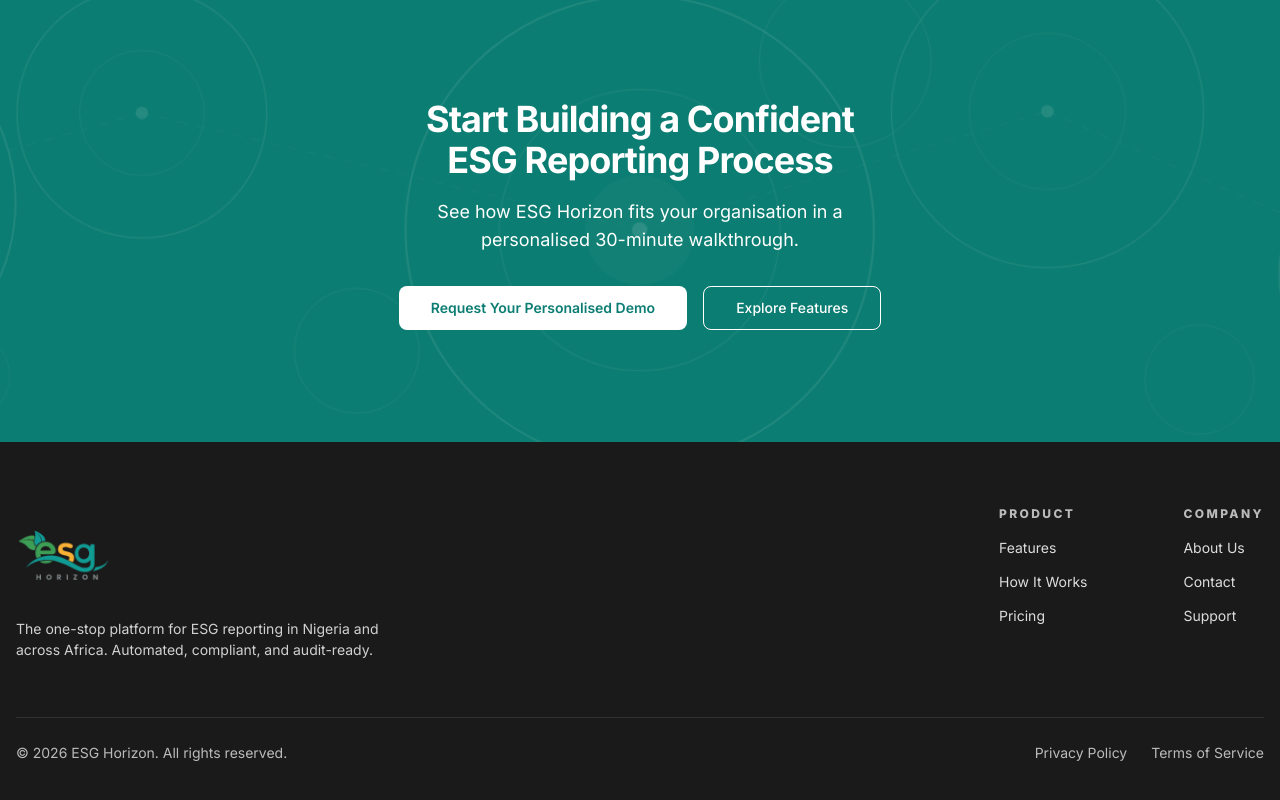
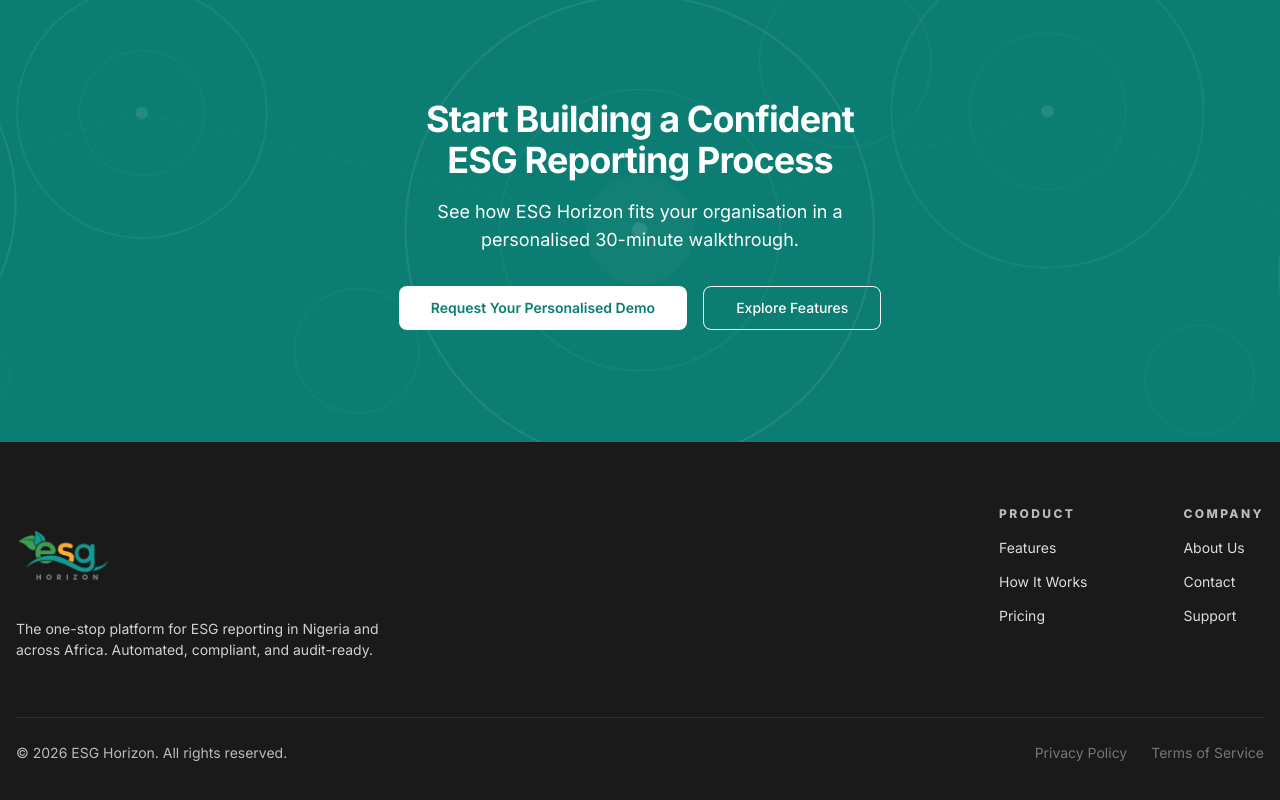
Before and after one commit to Teasoo-Holding/marketing-landing-page, a Next.js app: page / in a window 1280 px wide. Shown: the part 2871-3671 px from the top of the page. Built offline with nearby package versions, Linux system fonts and the light colour scheme; no server answers; a web font is replaced by a local one.

Commit message:
fix: QA feedback fixes and implementation

```diff
--- a/src/components/layout/Footer.tsx
+++ b/src/components/layout/Footer.tsx
@@ -60,8 +60,20 @@
       <div className="border-t border-white/10 mt-10 md:mt-14 pt-6 flex flex-col md:flex-row items-center justify-between text-body-sm text-white/70 gap-3 md:gap-0">
         <span>&copy; {new Date().getFullYear()} ESG Horizon. All rights reserved.</span>
         <div className="flex gap-6">
-          <Link href="/privacy-policy" className="hover:text-white transition-colors">Privacy Policy</Link>
-          <Link href="/terms-of-service" className="hover:text-white transition-colors">Terms of Service</Link>
+          <span
+            title="Coming soon"
+            aria-disabled="true"
+            className="text-white/40 cursor-not-allowed select-none"
+          >
+            Privacy Policy
+          </span>
+          <span
+            title="Coming soon"
+            aria-disabled="true"
+            className="text-white/40 cursor-not-allowed select-none"
+          >
+            Terms of Service
+          </span>
         </div>
       </div>
     </div>
```
